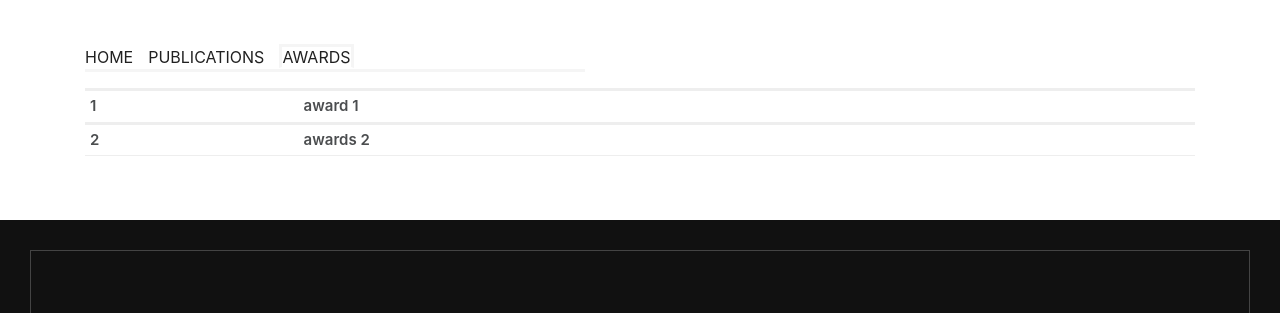
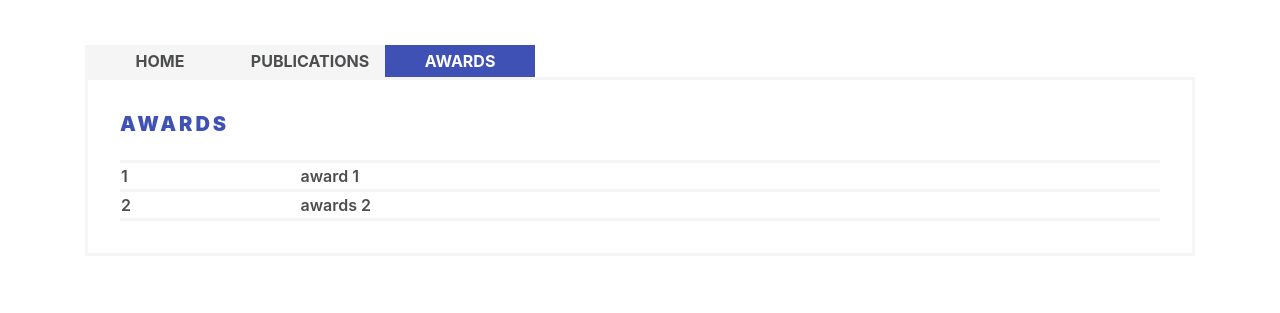
Before and after one commit to YuQiao0303/EpicHomepage, a plain HTML site: page personal_page.html in a window 1280 px wide. Both pictures are taken after a click on the tab "AWARDS". Shown: the part 445-758 px from the top of the page. Drawn offline with Linux system fonts and the light colour scheme; a web font is replaced by a local one.

Commit message:
modify the style of tab

```diff
--- a/css/personal_page_style.css
+++ b/css/personal_page_style.css
@@ -33,31 +33,50 @@ body{
 /*-- end of Chinese font --*/
 /*-- tab --*/
 /*the line below ,length and color*/
-.mytab .nav-tabs{
-    margin-bottom: 1em;         /*width of the empty space under the tabs*/
-    width: 45%;    /*legnth of the line*/
-    /*margin: 0 auto;*/
-    border-bottom: 3px solid #f5f5f5;  /*thickness and color of the line*/
-}
-.mytab .nav-tabs > li > a {
-    margin-right: 15px;    /*empty space between adjent tabs*/
-    /*border-radius: 0;       */
-    color: #212121;      /*color of the text*/
-    text-transform: uppercase;
-}
-
-.mytab .nav-tabs > li > a:hover {
-
-    border: 3px solid #f5f5f5;
-    border-bottom: 1px solid white;
-}
-.mytab .nav > li > a:hover, .nav > li > a:focus {
-    background: none;
-}
-.mytab .nav-tabs  > li> .active.show{
-    border: 3px solid #f5f5f5;
-    border-bottom: 1px solid #ffffff;
-}
+.mytab li
+{
+    float:left;
+}
+.mytab ul{
+    border-bottom: 0;
+}
+.mytab a{
+    display:block;
+    width:150px;
+    font-weight:bold;
+    text-align:center;
+    padding:4px;
+    text-decoration:none;
+    text-transform:uppercase;
+}
+.mytab a:link
+{
+    color:#4b4d4f;
+    /*background-color:#bebebe;*/
+    background-color:#f5f5f5;
+    /*border:3px solid #F5F5F5;*/
+}
+.mytab a:hover,.mytab a:active,li> .active.show
+{
+    background-color:#3F51B5;
+    color:#FFFFFF;
+}
+/*.mytab a:link*/
+/*{*/
+    /*color:#4b4d4f;*/
+    /*!*background-color:#bebebe;*!*/
+    /*!*background-color:#f5f5f5;*!*/
+    /*border:3px solid #F5F5F5;*/
+    /*border-bottom: 0;*/
+/*}*/
+/*.mytab a:hover,.mytab a:active,li> .active.show*/
+/*{*/
+    /*color:#FFFFFF;*/
+    /*background-color:#3F51B5;*/
+
+/*}*/
+
+
 /*-- tab --*/
 /*-- profile-img --*/
 .profile-img {
@@ -209,60 +228,19 @@ body{
     }
 }
 /*-- table --*/
-table{
-    width:100%;
-}
-
-.table14_3 table {
-
-    margin:15px 0;
-    border:0;
-    font-size: 15px;
-    font-weight: 600;
-}
-.table14_3 tbody {
-    width: 100%;
-}
-.table14_3 th {
-    font-weight:bold;
-    background-color:#e4f4fd;
-    color:#44b2f7
-}
-.table14_3,.table14_3 th,.table14_3 td {
-    font-size: 15px;
-    font-weight: 600;
-    /*text-align:center;*/
-    padding:4px;
-    border-collapse:collapse;
-
-}
-.table14_3 th,.table14_3 td {
-    border: 1px solid #ffffff;
-    border-width:2px;
-    font-size: 15px;
-    font-weight: 600;
-}
-.table14_3 th {
-    border: 1px solid #e4f4fd;
-    border-width:1px 0 1px 0
-}
-.table14_3 td {
-    border: 1px solid #eeeeee;
-    border-width:3px 0 1px 0;    /*eidt border width*/
-    font-size: 15px;
+.table14_3{
     font-weight: 600;
     color: #4b4d4f;
-}
-.table14_3 tr {
-    border: 1px solid #ffffff;
-
-}
-.table14_3 tr:nth-child(odd){
-    /*background-color:#f7f7f7;*/
-    background-color:#ffffff;
-}
-.table14_3 tr:nth-child(even){
-    background-color:#ffffff;
+    width:100%;
+}
+
+.table14_3 td{
+    padding-right: 5px;
+}
+.table14_3 tr{
+    border-width: 3px 0 3px 0;
+    border-style:solid;
+    border-color: #f5f5f5;
 }
 /*-- end of table --*/
 
--- a/personal_page.html
+++ b/personal_page.html
@@ -92,13 +92,13 @@
 		<div class="container py-md-3">
 			<br>
 			<h2 class="signature" id="name" ></h2>
-		<h2 class="heading text-capitalize mb-sm-5 mb-3" > PERSONAL PAGE </h2>
+		    <h2 class="heading text-capitalize mb-sm-5 mb-3" > PERSONAL PAGE </h2>
 
 
 			<!-- 导航区 -->
 			<div class="mytab">
 				<ul class="nav nav-tabs" role="tablist">
-					<li role="presentation" class="activ">
+					<li role="presentation" class="active">
 						<a href="#home_tab_content" role="tab" data-toggle="tab">Home</a>
 					</li>
 					<li role="presentation">
@@ -222,15 +222,31 @@
 					</div>
 				</div>
 				<div role="tabpanel" class="tab-pane" id="awards_tab_content">
-                    <table class="table14_3">
+                    <div class="blog-sp">
+                        <article class="blog-x">
+                            <!--<div class="blog-img">-->
+                            <!--<a href="single.html">-->
+                            <!--<img src="" alt="" class="img-fluid" />-->
+                            <!--</a>-->
+                            <!--</div>-->
+                            <div class="blog_info">
+                                <h5>
+                                    Awards
+                                </h5>
 
-                        <tbody id="awards2"></tbody>
-                    </table>
-				</div>
+                                <br>
+                                <table class="table14_3">
 
-			</div>
+                                    <tbody id="awards2"></tbody>
+                                </table>
+                            </div>
+                            <div class="clearfix"></div>
+                        </article>
+                        <br>
 
-
+                    </div>
+                </div>
+            </div>
 		</div>
 
 	</section>
```
